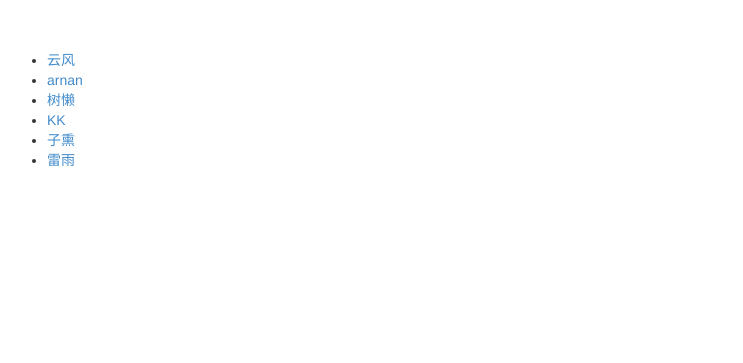
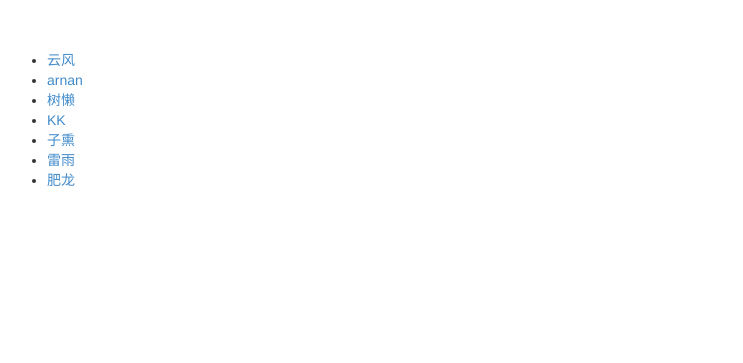
Before and after one commit to ejoy/ejoy.github.io, a Jekyll site: the page built from members.md, in a window 1280 px wide. Shown: the top 363 px of the page, without its empty margins (48-791 px from the left). Built offline with Jekyll 4.4.1, drawn with Linux system fonts in a browser that asks for light colours.

Commit message:
add raindylong

```diff
--- a/_config.yml
+++ b/_config.yml
@@ -16,3 +16,4 @@ members:
   zixun:   http://www.rainbowcoder.com
   spin6lock: http://www.cnblogs.com/lifehacker
   rainfiel: http://www.rainfiel.com
+  raindylong: http://thislinux.com
--- a/members.md
+++ b/members.md
@@ -8,3 +8,4 @@ layout: common
 - [KK]({{ site.members.spin6lock }})
 - [子熏]({{ site.members.zixun }})
 - [雷雨]({{ site.members.rainfiel }})
+- [肥龙]({{ site.members.raindylong}})
```
